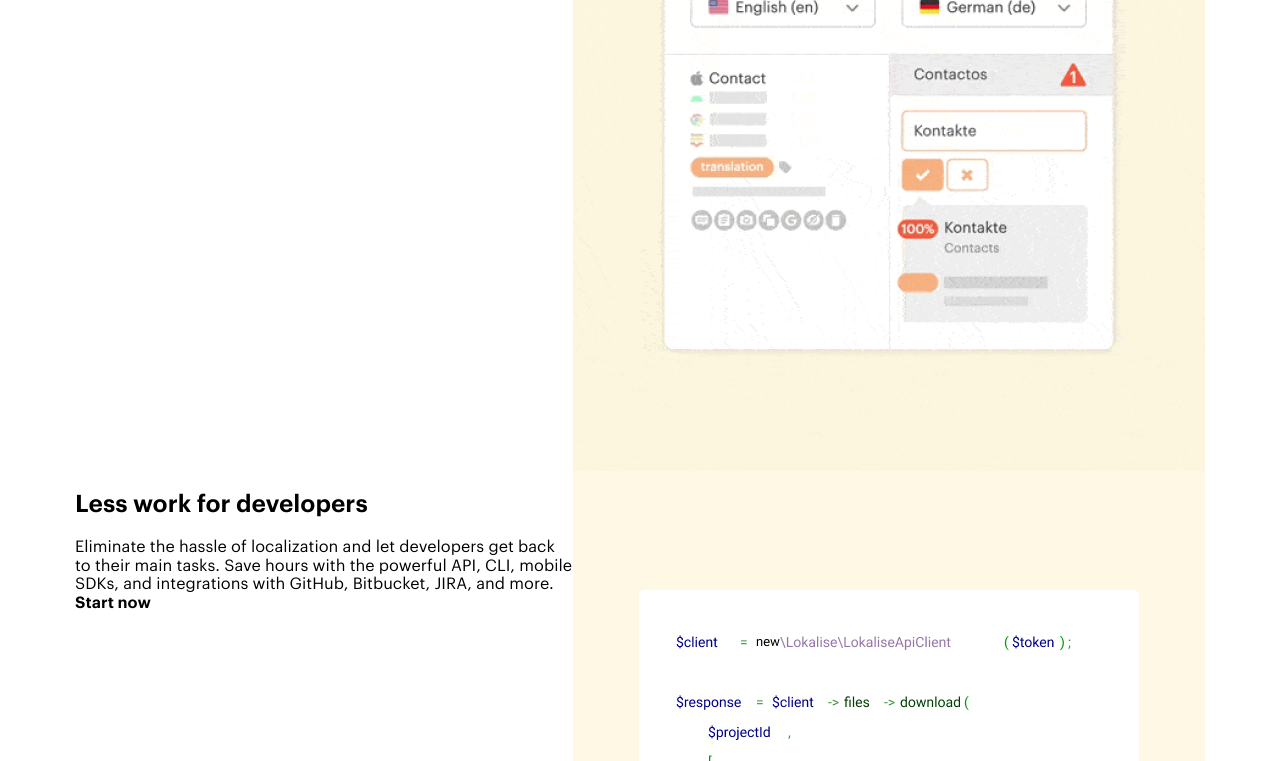
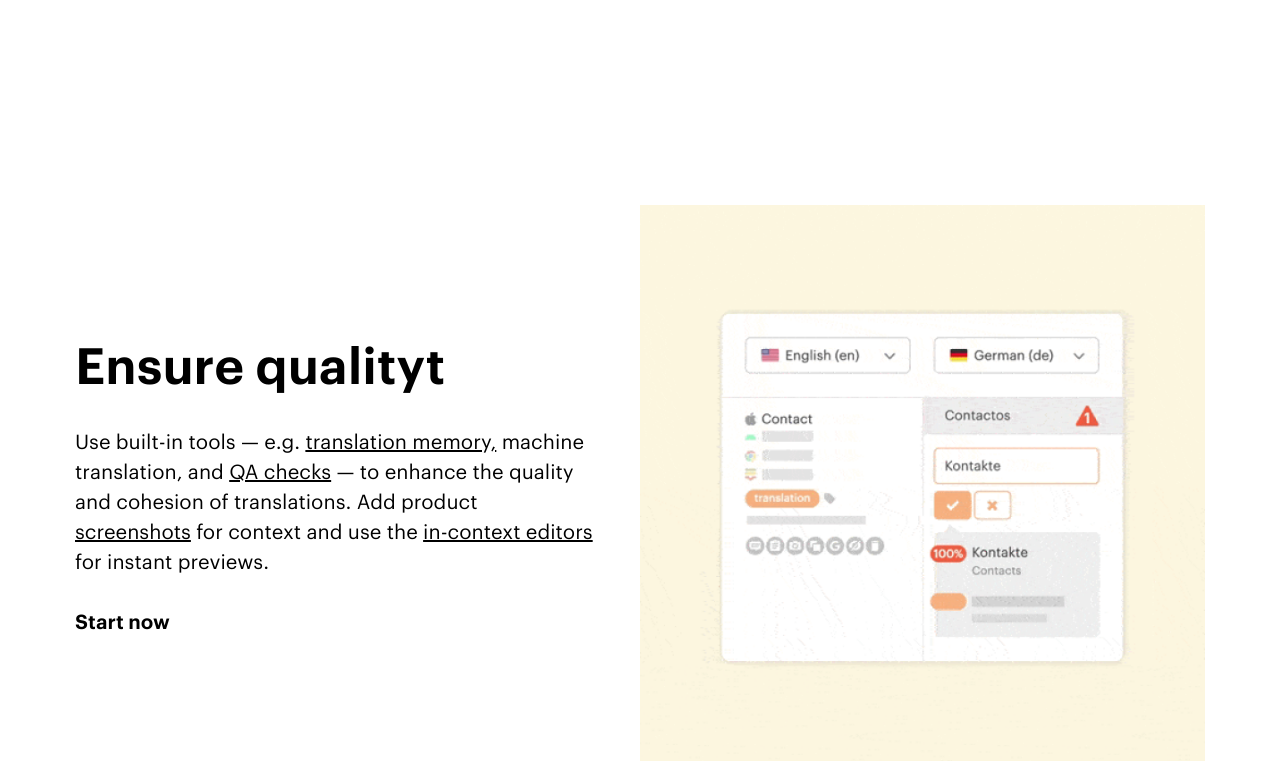
Before and after one commit to Jenajin/Hillel__Lokalise, a plain HTML site: page index.html in a window 1280 px wide. Shown: the part 2784-3545 px from the top of the page. Drawn offline with Linux system fonts and the light colour scheme; files whose address does not match are found by name.

Commit message:
responsibl blurb

```diff
--- a/assets/scss/mixins/_mixins.scss
+++ b/assets/scss/mixins/_mixins.scss
@@ -3,3 +3,10 @@
     margin: 0;
     padding: 0;
 }
+
+@mixin link-underline {
+    a {
+        color: inherit;
+        text-decoration: underline;
+      }
+}
--- a/assets/scss/section/main/_blurb.scss
+++ b/assets/scss/section/main/_blurb.scss
@@ -3,34 +3,105 @@
 
 .quality {
     padding: 90px 75px 150px;
+    display: grid;
+
+    @include min-md {
+        grid-template-areas:
+            "bl1 img-1"
+            "img-2 bl2"
+            "bl3 img-3"
+            "img-4 bl4";
+        grid-template-columns: 1fr 1fr;
+        grid-template-rows: 1fr 1fr 1fr 1fr;
+        row-gap: 250px;
+    }
+
+    @include max-md {
+        grid-template-columns: 1fr;
+        row-gap: $gap;
+        grid-template-areas:
+            "bl1"
+            "img-1"
+            "bl2"
+            "img-2"
+            "bl3"
+            "img-3"
+            " bl4"
+            "img-4";
+    }
+
 }
 
 .blurb {
     display: flex;
-    flex-direction: row;
-    flex-grow: 1;
+    flex-direction: column;
+    gap: $gap + 10px;
+    justify-content: center;
+    max-width: 520px;
+    width: 100%;
+
+    &-1 {
+        grid-area: bl1;
+    }
+
+    &-2 {
+        grid-area: bl2;
+        margin-left: 138px;
+    }
+
+    &-3 {
+        grid-area: bl3;
+    }
+
+    &-4 {
+        grid-area: bl4;
+        margin-left: 138px;
+    }
+}
+
+.blurb {
+    &__title {
+        margin: 0;
+        font-weight: 600;
+        font-size: 50px;
+        line-height: 60px;
+        color: $primary-color;
+    }
+
+    &__descriptio {
+        font-size: 20px;
+        line-height: 30px;
+        color: $primary-color;
+        @include link-underline;
+    }
+
+    &__start {
+        font-weight: 600;
+        font-size: 20px;
+        line-height: 30px;
+        color: $primary-color;
+    }
+}
 
 
+.blurb__image {
+    width: 100%;
+    max-width: 632px;
+    max-height: 632px;
+
+    &__image-1 {
+        grid-area: img-1;
+    }
+
+    &__image-2 {
+        grid-area: img-2;
+    }
+
+    &__image-3 {
+        grid-area: img-3;
+    }
+
+    &__image-4 {
+        grid-area: img-4;
+    }
 }
-
-.blurb-container {
-    flex-grow: 5;
-
-
-
-
-}
-
-.blurb__title {}
-
-.blurb__descriptio {}
-
-.blurb__start {}
-
-.blurb__link {}
-
-.blurb__image {
-    flex-shrink: 5;
-    width: 100%;
-
-}
--- a/index.html
+++ b/index.html
@@ -101,33 +101,31 @@
 
         <section class="quality container">
 
-            <article class="blurb">
-                <div class="blurb-container">
+            <article class="blurb blurb-1">
                 <h2 class="blurb__title">Control the localization process</h2>
                 <div class="blurb__descriptio">Collaborate with your team in a single workspace. Add and assign
                     <a href="">tasks</a>, track progress, and enjoy a
                     seamless localization workflow where you know who is doing what and when.
                 </div>
                 <strong class="blurb__start"><a class="blurb__link" href="">Start now</a></strong>
-                </div>
-                <img class="blurb__image" src="images/project-app.png" alt="">
             </article>
 
-            <article class="blurb">
-                <div class="blurb-container">
+            <img class="blurb__image blurb__image-1" src="images/project-app.png" alt="">
+
+            <article class="blurb blurb-2">
                 <h2 class="blurb__title">Shorten time to market</h2>
                 <div class="blurb__descriptio">Localize your product in parallel with the development cycle. Use the
                     <a href=""> Adobe XD</a>, <a href="">Figma</a>, and <a href="">Sketch</a> plugins to start
                     working
                     on translations as soon as the product design
-                        is ready. No more idle waiting.</div>
+                    is ready. No more idle waiting.
+                </div>
                 <strong class="blurb__start"><a class="blurb__link" href="">Start now</a></strong>
-                </div>
-                <img class="blurb__image" src="images/logotips.png" alt="">
             </article>
 
-            <article class="blurb">
-                <div class="blurb-container">
+            <img class="blurb__image blurb__image-2" src="images/logotips.png" alt="">
+
+            <article class="blurb blurb-3">
                 <h2 class="blurb__title">Ensure qualityt</h2>
                 <div class="blurb__descriptio">Use built-in tools — e.g. <a href="">translation memory,</a> machine
                     translation, and <a href=""> QA checks</a> — to enhance the quality and cohesion of
@@ -136,23 +134,21 @@
                     for
                     instant previews.</div>
                 <strong class="blurb__start"><a class="blurb__link" href="">Start now</a></strong>
-                </div>
-                <img class="blurb__image" src="images/contact.png" alt="">
             </article>
 
-            <article class="blurb">
-                <div class="class=" blurb-container>
+            <img class="blurb__image blurb__image-3" src="images/contact.png" alt="">
+
+            <article class="blurb blurb-4">
                 <h2 class="blurb__title">Less work for developers</h2>
                 <div class="blurb__descriptio">Eliminate the hassle of localization and let developers get back to
                     their
-                        main tasks. Save hours with the powerful <a href=""> API</a>, <a href="">CLI</a>, <a
-                            href="">mobile
+                    main tasks. Save hours with the powerful <a href=""> API</a>, <a href="">CLI</a>, <a href="">mobile
                         SDKs</a>, and integrations with <a href="">GitHub</a>, <a href="">Bitbucket</a>, <a
                         href="">JIRA</a>, and more.</div>
                 <strong class="blurb__start"><a class="blurb__link" href="">Start now</a></strong>
-                </div>
-                <img class="blurb__image" src="images/code.png" alt="">
             </article>
+
+            <img class="blurb__image blurb__image-4" src="images/code.png" alt="">
 
         </section>
 
```
Also changed, not shown: assets/css/style.css. Lines whose indentation alone changed are shown as unchanged.
